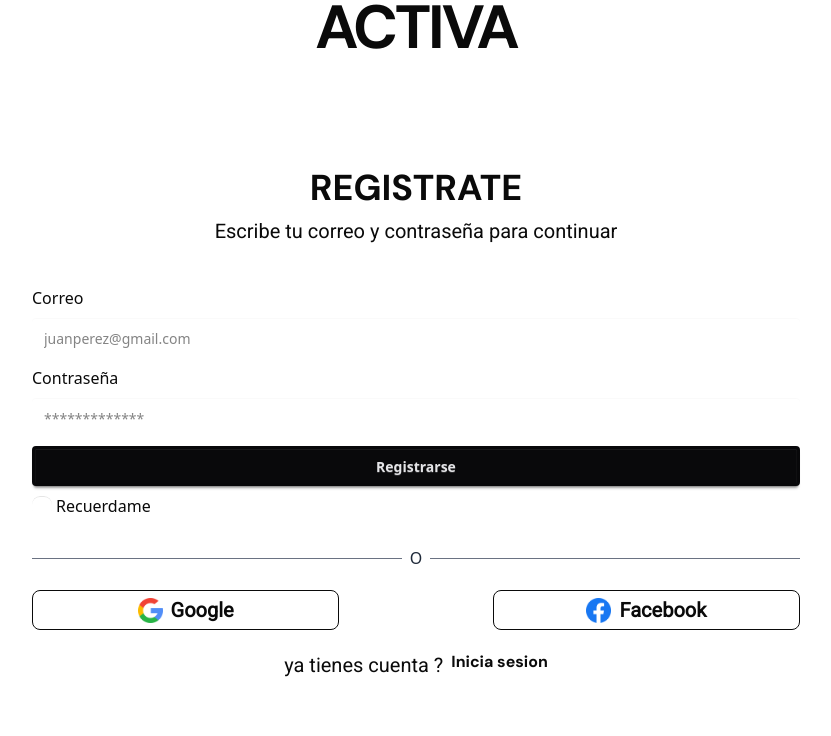
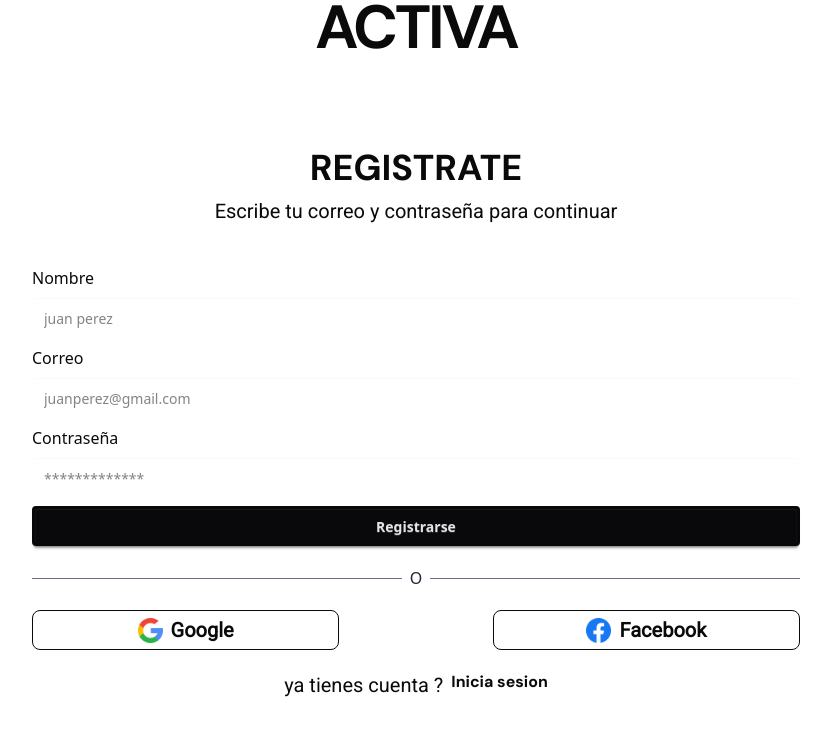
Before and after one commit to fbonilla02/ProyectoSena, a Next.js app: page /register in a window 1280 px wide. Shown: the top 736 px of the page, without its empty margins (224-1055 px from the left). Built offline with nearby package versions, Linux system fonts and the light colour scheme.

Commit message:
separate form

```diff
--- a/src/app/(auth)/register/page.tsx
+++ b/src/app/(auth)/register/page.tsx
@@ -1,6 +1,7 @@
 import Image from "next/image";
 import Link from "next/link";
 import React from "react";
+import { RegisterForm } from "./ui/RegisterForm";
 
 const RegisterPage = () => {
   return (
@@ -13,64 +14,9 @@ const RegisterPage = () => {
           <h5>REGISTRATE</h5>
           <p className="">Escribe tu correo y contraseña para continuar</p>
         </div>
-        <form className="flex flex-col gap-2 w-full">
-          <label>Correo</label>
+        <RegisterForm />
+      </div>
 
-          <input
-            type="email"
-            placeholder="juanperez@gmail.com"
-            className="input input-bordered w-full font-dmSans"
-          />
-          <label>Contraseña</label>
-          <input
-            type="password"
-            placeholder="*************"
-            className="input input-bordered w-full "
-          />
-          <button className="btn btn-neutral ">Registrarse</button>
-        </form>
-        <div className="flex justify-between py-2">
-          <label className="flex items-center cursor-pointer">
-            <input type="checkbox" className="checkbox checkbox-sm" />
-
-            <span className=" px-1">Recuerdame</span>
-          </label>
-          {/* <Link href="/register">¿Olvido su contraseña?</Link> */}
-        </div>
-
-        <div className="flex items-center my-5">
-          <div className="flex-1 border-t border-gray-500"></div>
-          <div className="px-2 text-gray-800">O</div>
-          <div className="flex-1 border-t border-gray-500"></div>
-        </div>
-        <div className="flex justify-between items-center w-full">
-          <button
-            className="btn btn-outline items-center flex gap-2 w-2/5 justify-center border rounded-md
-            px-5 py-2"
-          >
-            <Image
-              src="/google.png"
-              alt="logo de google"
-              height={25}
-              width={25}
-            />
-            <p className="hidden lg:block">Google</p>
-          </button>
-
-          <button
-            className="btn btn-outline items-center flex gap-2 w-2/5 justify-center border rounded-md
-            px-5 py-2"
-          >
-            <Image
-              src="/facebook.png"
-              alt="logo de facebook"
-              height={25}
-              width={25}
-            />
-            <p className="hidden lg:block">Facebook</p>
-          </button>
-        </div>
-      </div>
       <div className="py-5 flex gap-2">
         <p>ya tienes cuenta ?</p>{" "}
         <Link className="font-bold" href="/login">
--- /dev/null
+++ b/src/app/(auth)/register/ui/RegisterForm.tsx
@@ -0,0 +1,73 @@
+import Image from "next/image";
+import React from "react";
+
+export const RegisterForm = () => {
+  return (
+    <div>
+      <form className="flex flex-col gap-2 w-full">
+        <label>Nombre</label>
+
+        <input
+          type="name"
+          placeholder="juan perez"
+          className="input input-bordered w-full font-dmSans"
+        />
+        <label>Correo</label>
+
+        <input
+          type="email"
+          placeholder="juanperez@gmail.com"
+          className="input input-bordered w-full font-dmSans"
+        />
+        <label>Contraseña</label>
+        <input
+          type="password"
+          placeholder="*************"
+          className="input input-bordered w-full "
+        />
+        <button className="btn btn-neutral ">Registrarse</button>
+      </form>
+      {/* <div className="flex justify-between py-2">
+        <label className="flex items-center cursor-pointer">
+          <input type="checkbox" className="checkbox checkbox-sm" />
+
+          <span className=" px-1">Recuerdame</span>
+        </label> */}
+      {/* <Link href="/register">¿Olvido su contraseña?</Link> */}
+      {/* </div> */}
+
+      <div className="flex items-center my-5">
+        <div className="flex-1 border-t border-gray-500"></div>
+        <div className="px-2 text-gray-800">O</div>
+        <div className="flex-1 border-t border-gray-500"></div>
+      </div>
+      <div className="flex justify-between items-center w-full">
+        <button
+          className="btn btn-outline items-center flex gap-2 w-2/5 justify-center border rounded-md
+            px-5 py-2"
+        >
+          <Image
+            src="/google.png"
+            alt="logo de google"
+            height={25}
+            width={25}
+          />
+          <p className="hidden lg:block">Google</p>
+        </button>
+
+        <button
+          className="btn btn-outline items-center flex gap-2 w-2/5 justify-center border rounded-md
+            px-5 py-2"
+        >
+          <Image
+            src="/facebook.png"
+            alt="logo de facebook"
+            height={25}
+            width={25}
+          />
+          <p className="hidden lg:block">Facebook</p>
+        </button>
+      </div>
+    </div>
+  );
+};
```
